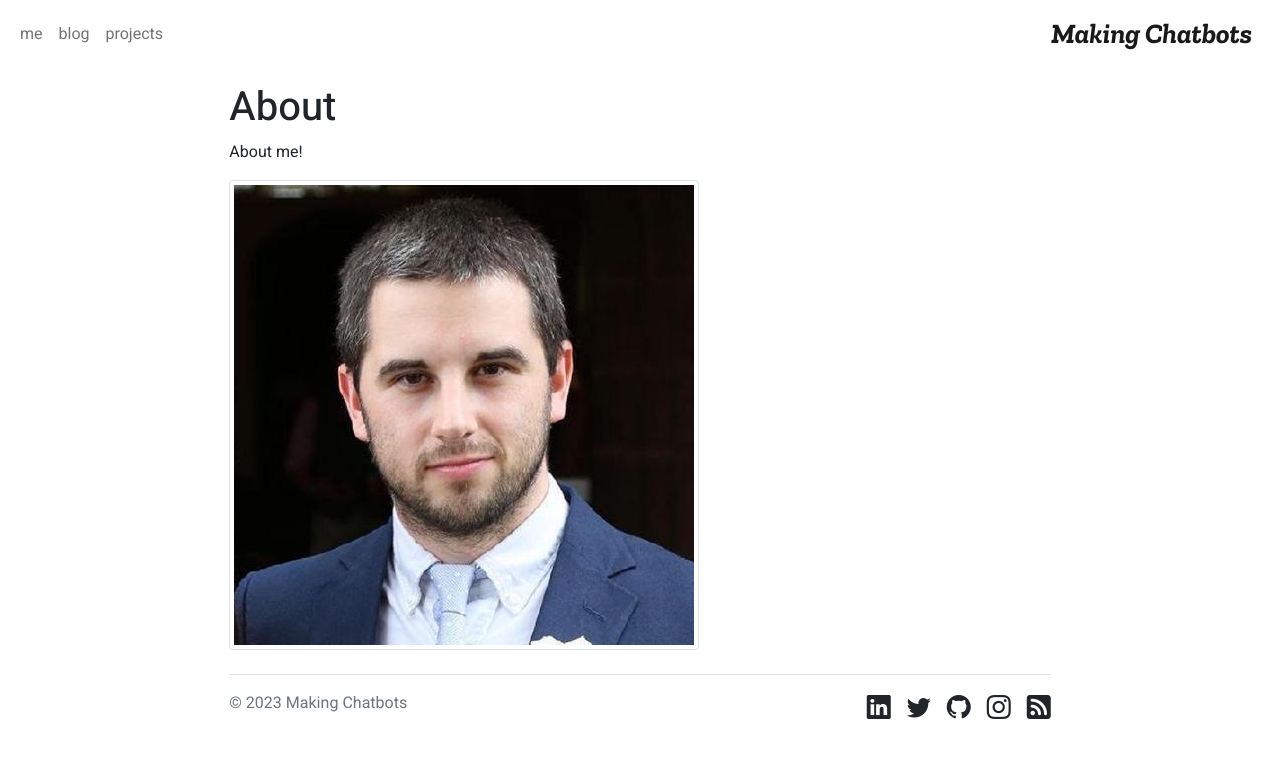
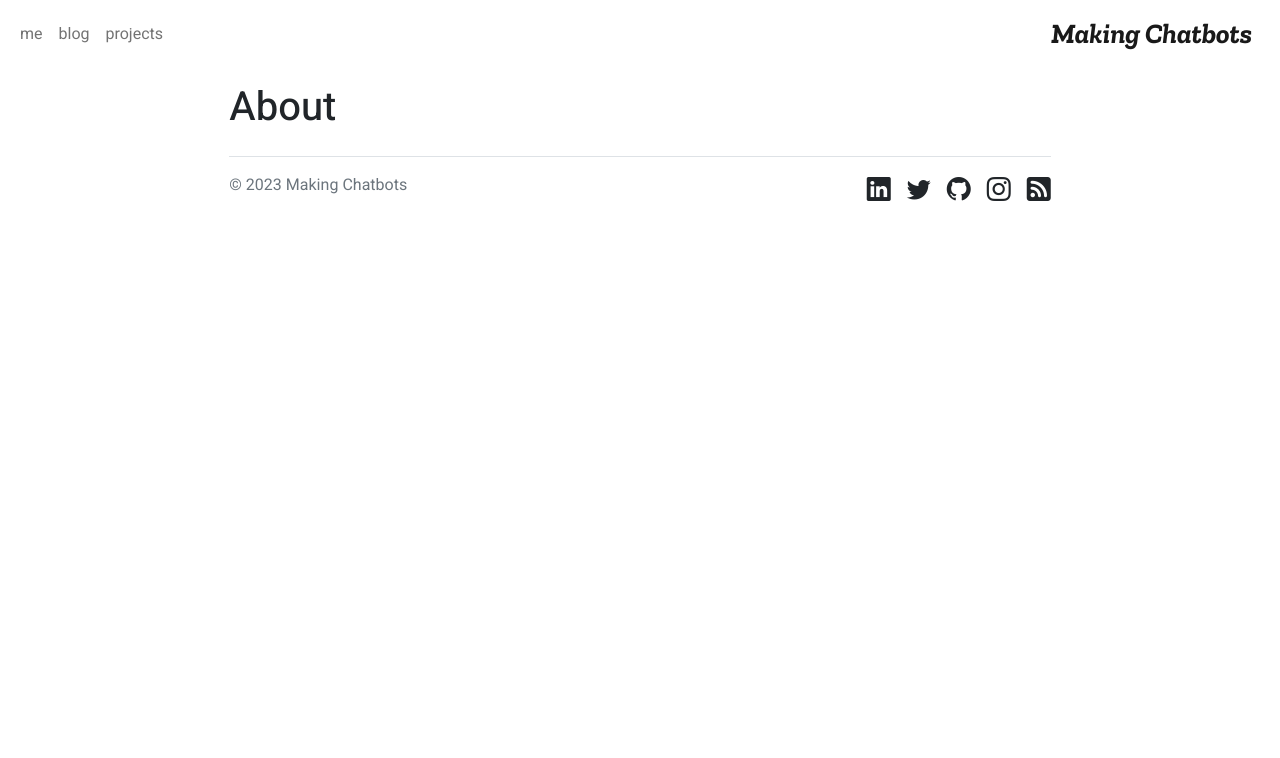
Before and after one commit to SketchingDev/makingchatbots.github.io, a Jekyll site: the page built from index.html, in a window 1280 px wide. Shown: the top 758 px of the page. Built offline with Jekyll 4.4.1, drawn with Linux system fonts in a browser that asks for light colours; nearby versions of some CDN libraries.

Commit message:
Tidy about me page

```diff
--- a/index.html
+++ b/index.html
@@ -3,5 +3,5 @@ layout: page
 title: About
 ---
 
-<p>About me!</p>
-<img class="img-thumbnail" src="assets/images/profile.jpeg"/>
+<!--<p>About me!</p>-->
+<!--<img class="img-thumbnail" src="assets/images/profile.jpeg"/>-->
```
